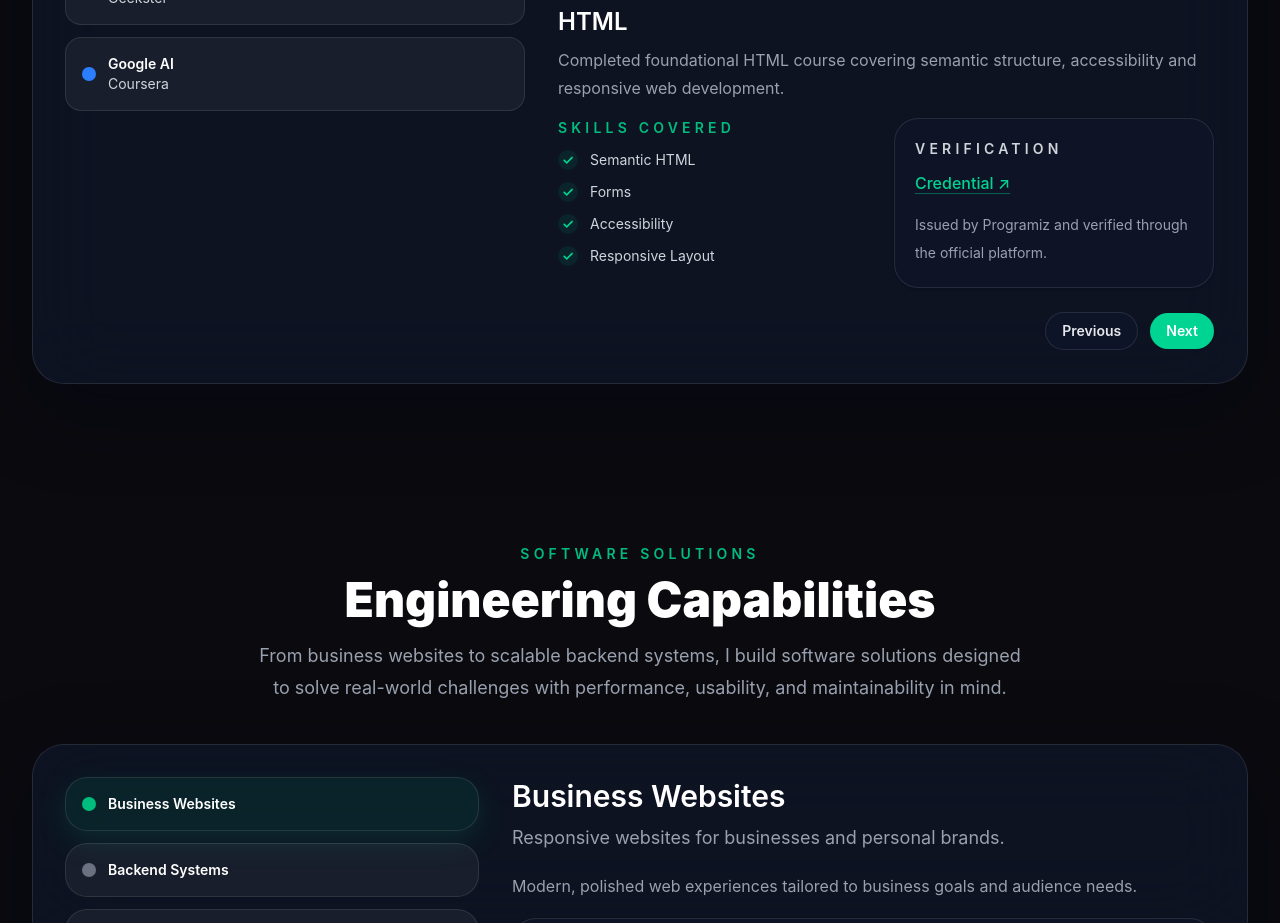
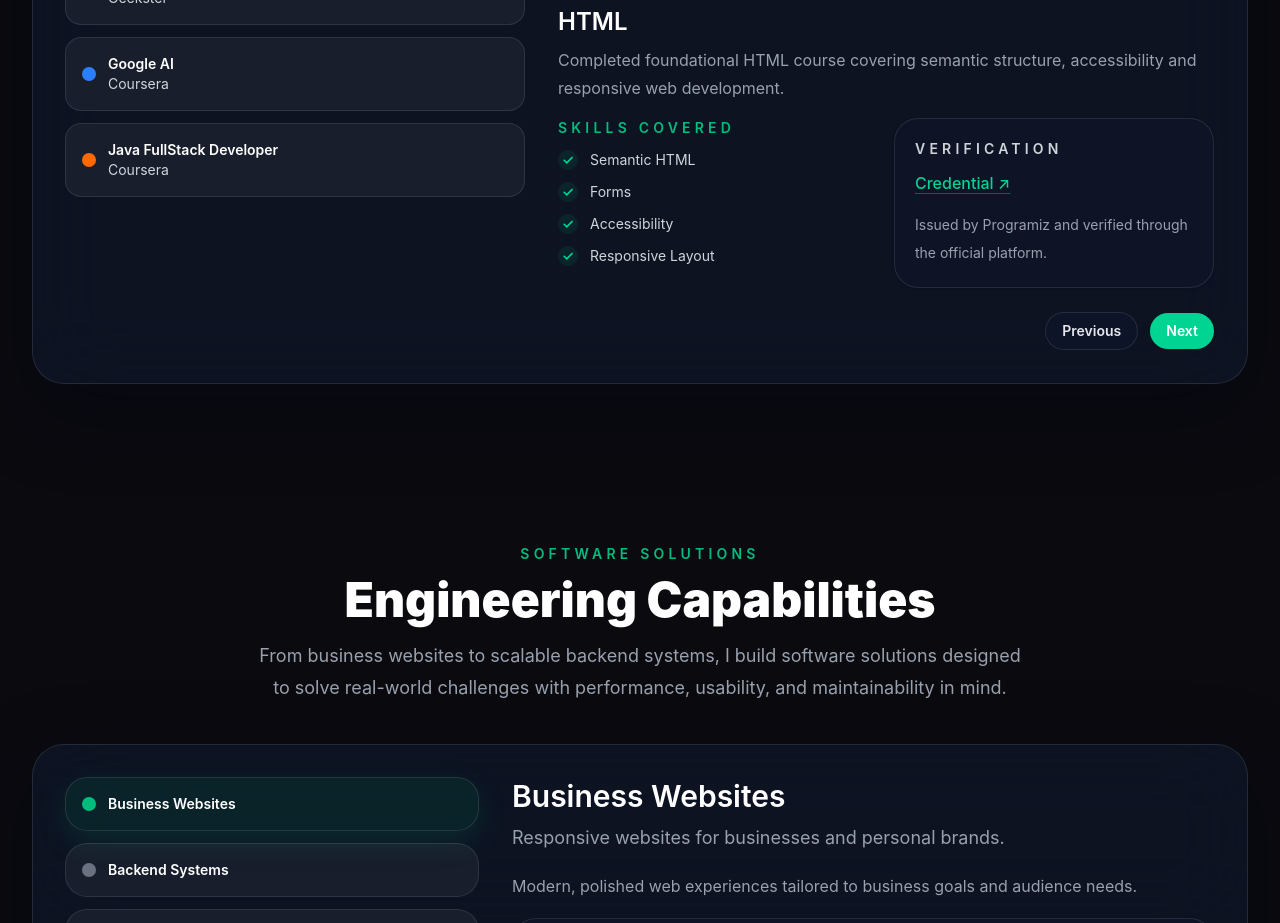
Before and after one commit to Gaya3inGithub/Porfolio_Development, a React (Vite) app: page / in a window 1280 px wide. Shown: the part 8640-9563 px from the top of the page. Built offline with nearby package versions, Linux system fonts and the light colour scheme.

Commit message:
added new certification

```diff
--- a/src/data/certificates.ts
+++ b/src/data/certificates.ts
@@ -135,4 +135,19 @@ export const certificates: Certificate[] = [
     credential: "https://www.coursera.org/account/accomplishments/specialization/ROZ1150IAAUG",
     theme: "blue",
   },
+  {
+    id: 9,
+    title: "Java FullStack Developer",
+    platform: "Coursera",
+    issuer: "Board Infinity",
+    date: "July 2026",
+    duration: "3 Courses",
+    level: "Specialization",
+    description:
+      "Completed the Java FullStack Developer specialization, covering Java fundamentals, full-stack development and backend data structures.",
+    skills: ["Java Fundamentals", "Full-Stack Development", "Spring & Spring Boot", "Data Structures"],
+    image: "/certificates/javafs.png",
+    credential: "https://www.coursera.org/verify/specialization/6S3ST9RST9RB",
+    theme: "orange",
+  },
 ];
```
Also changed, not shown: public/certificates/javafs.png (added).
